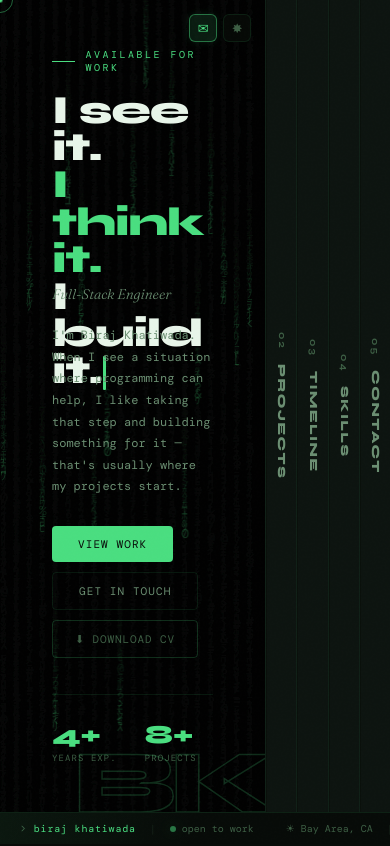
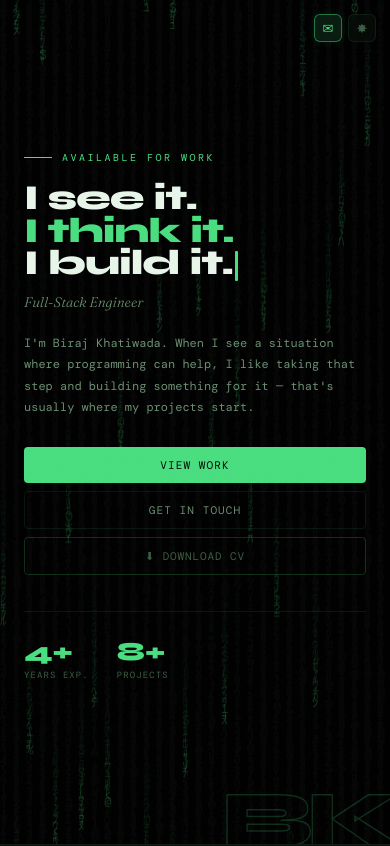
Before and after one commit to birajkhatiwada/portfolio_, a React (Vite) app: page / in a window 390 px wide. Shown: the top 846 px of the page. Built offline with nearby package versions, Linux system fonts and the light colour scheme; no server answers; the HTML template or start-up script is replaced by a standard one; a web font is replaced by a local one.

Commit message:
Add mobile responsive layout

```diff
--- a/src/site.css
+++ b/src/site.css
@@ -713,3 +713,95 @@ canvas.fx{position:absolute;inset:0;width:100%;height:100%;pointer-events:none;z
 /* ── WEATHER FX ── */
 #lightning{position:fixed;inset:0;opacity:0;pointer-events:none;z-index:9000;background:#e8f0ff;transition:opacity .07s;}
 .weather-transition{transition:color .8s,background-color .8s,border-color .8s,box-shadow .8s;}
+
+/* ── MOBILE ── */
+@media (max-width: 768px) {
+  /* restore scroll, hide cursor */
+  html, body { overflow: auto; height: auto; }
+  * { cursor: auto !important; }
+  .c-dot, .c-ring { display: none; }
+
+  /* stage: vertical stack */
+  .stage {
+    flex-direction: column;
+    height: auto;
+    width: 100%;
+    gap: 0;
+  }
+
+  /* panels: full width, auto height, always open */
+  .panel {
+    flex: none !important;
+    width: 100%;
+    min-height: 100svh;
+    transition: none;
+    border-right: none;
+    border-bottom: 1px solid var(--glow2);
+  }
+  .panel:last-child { border-bottom: none; }
+
+  /* hide idle labels */
+  .plabel { display: none; }
+
+  /* content always visible */
+  .pcontent {
+    position: relative;
+    inset: auto;
+    opacity: 1 !important;
+    pointer-events: all !important;
+    transition: none !important;
+    padding: 48px 24px 60px;
+    overflow: visible;
+    contain: none;
+    height: auto;
+    min-height: 100svh;
+  }
+  .panel.active .pcontent { transition: none !important; }
+
+  /* hero */
+  .hero-name { font-size: clamp(32px, 9vw, 52px) !important; }
+  .hero-role { font-size: 14px !important; }
+  .cta { flex-wrap: wrap; gap: 8px; }
+  .btn-p, .btn-o, .btn-cv { width: 100%; justify-content: center; text-align: center; }
+  .watermark { font-size: 80px; }
+
+  /* projects grid: 1 column */
+  .pgrid { grid-template-columns: 1fr; }
+  .pcard.feat { grid-template-columns: 1fr; }
+  .pvis { display: none; }
+
+  /* timeline: hide map, single column */
+  .tl-layout {
+    display: flex !important;
+    flex-direction: column !important;
+    position: relative !important;
+    inset: auto !important;
+    opacity: 1 !important;
+    pointer-events: all !important;
+    transition: none !important;
+    height: auto;
+    min-height: 100svh;
+  }
+  #panel-timeline .tl-layout { opacity: 1 !important; transition: none !important; }
+  .tl-right { display: none; }
+  .tl-scroll { padding: 48px 24px 60px; overflow: visible; }
+
+  /* skills grid */
+  .sgrid { grid-template-columns: 1fr !important; }
+
+  /* status bar */
+  .sbar { padding: 0 16px; font-size: 9px; }
+  .sb-c { display: none; }
+  .sb-r { gap: 6px; }
+  #sbWx { display: none; }
+
+  /* floating terminal */
+  .fterm { width: calc(100vw - 24px) !important; left: 12px !important; right: 12px !important; bottom: 48px !important; }
+
+  /* contact form */
+  .frow { flex-direction: column; }
+  .cform { gap: 12px; }
+
+  /* section titles */
+  .sec-title { font-size: clamp(22px, 6vw, 36px); }
+}
```
